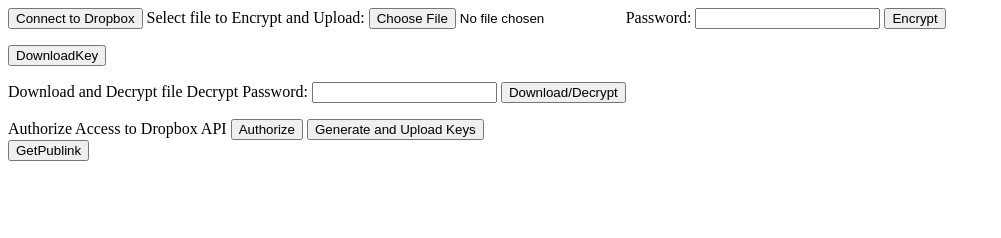
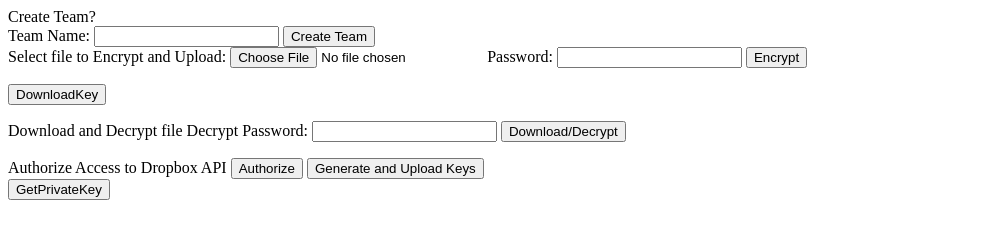
Before and after one commit to benjaminy/ManyHands, a plain HTML site: page Source/Prototype/Prototype.html in a window 1280 px wide. Shown: the whole page, without its empty margins (0-1001 px from the left). Drawn offline with Linux system fonts and the light colour scheme.

Commit message:
Added initital team creation box

```diff
--- a/Source/Prototype/Prototype.html
+++ b/Source/Prototype/Prototype.html
@@ -2,7 +2,10 @@
 <html>
 
 <body>
-<button type="button" id="dropbox_connect">Connect to Dropbox</button>
+Create Team? <br>
+Team Name: <input type='text' id='team_name' />
+<button type='submit' id='team_create'>Create Team</button><br>
+
 
 <h0>Select file to Encrypt and Upload:</h0>
 <input type="file" id="input_file" />
@@ -24,7 +27,9 @@ Decrypt Password: <input type="password" id="myPsw2">
 
 
 
-<button type="button" id="getPublink">GetPublink</button>
+<button type="button" id="getPrivKey">GetPrivateKey</button><br>
+
+
 
 </body>
 <script src="assets/js/sjcl.js"></script>
```
